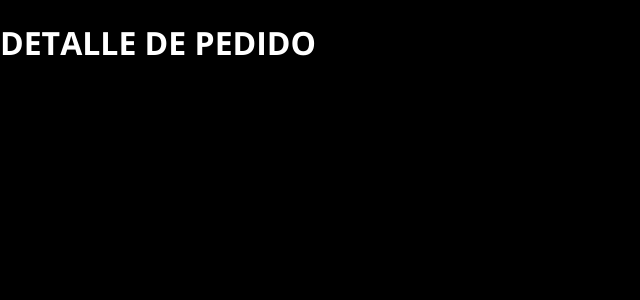
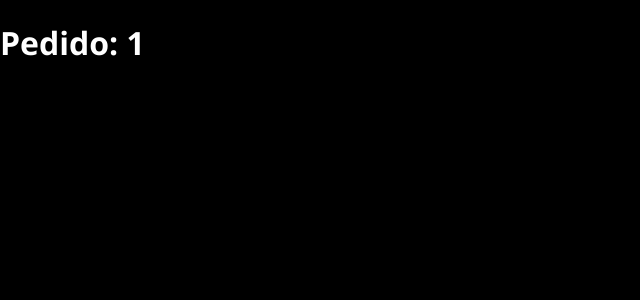
Before and after one commit to Yahir-EXT/Prueba-front-BEGO, an Angular app: page /order/1 in a window 1280 px wide. Shown: the top 300 px of the page, without its empty margins (0-640 px from the left). Built offline with nearby package versions, Linux system fonts and the light colour scheme.

Commit message:
feat: lee id del pedido desde la URL

```diff
--- a/src/app/components/order-detail/order-detail.html
+++ b/src/app/components/order-detail/order-detail.html
@@ -1 +1 @@
-<h1 style="color: white;">DETALLE DE PEDIDO</h1>
+<h1 style="color: white;">Pedido: {{ idPedido }}</h1>
--- a/src/app/components/order-detail/order-detail.ts
+++ b/src/app/components/order-detail/order-detail.ts
@@ -1,4 +1,5 @@
-import { Component } from '@angular/core';
+import { Component, inject, OnInit } from '@angular/core';
+import { ActivatedRoute } from '@angular/router';
 
 @Component({
   selector: 'app-order-detail',
@@ -6,4 +7,11 @@ import { Component } from '@angular/core';
   templateUrl: './order-detail.html',
   styleUrl: './order-detail.css',
 })
-export class OrderDetail {}
+export class OrderDetail {
+  private route = inject(ActivatedRoute);
+  idPedido = '';
+
+  ngOnInit() {
+    this.idPedido = this.route.snapshot.paramMap.get('id') ?? '' ;
+  }
+}
```
